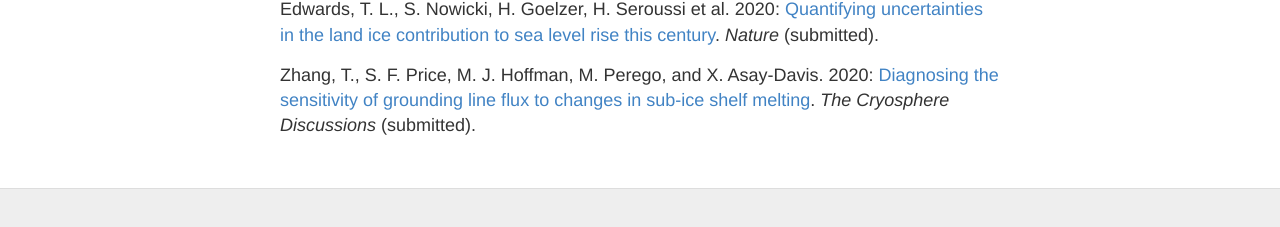
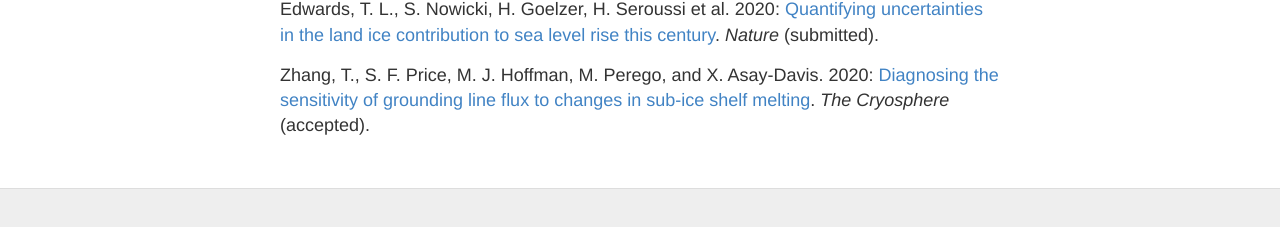
Before and after one commit to SLE-E3SM/SLE-E3SM.github.io, a Jekyll site: the page built from publications.md, in a window 1280 px wide and 900 px high, scrolled down 1560 px. Shown: the part 670-897 px from the top of the window. Built offline with Jekyll 4.4.1, drawn with Linux system fonts in a browser that asks for light colours.

Commit message:
Update publications.md

```diff
--- a/publications.md
+++ b/publications.md
@@ -49,4 +49,4 @@ Cornford, S. L., H. Seroussi, X. S. Asay-Davis3, G. H. Gudmundsson et al. 2020:
 Edwards, T. L., S. Nowicki, H. Goelzer, H. Seroussi et al. 2020: [Quantifying uncertainties in the land ice
 contribution to sea level rise this century](). *Nature* (submitted).
 
-Zhang, T., S. F. Price, M. J. Hoffman, M. Perego, and X. Asay-Davis. 2020: [Diagnosing the sensitivity of grounding line flux to changes in sub-ice shelf melting](https://www.the-cryosphere-discuss.net/tc-2020-12/). *The Cryosphere Discussions* (submitted).
+Zhang, T., S. F. Price, M. J. Hoffman, M. Perego, and X. Asay-Davis. 2020: [Diagnosing the sensitivity of grounding line flux to changes in sub-ice shelf melting](https://www.the-cryosphere-discuss.net/tc-2020-12/). *The Cryosphere* (accepted).
```
